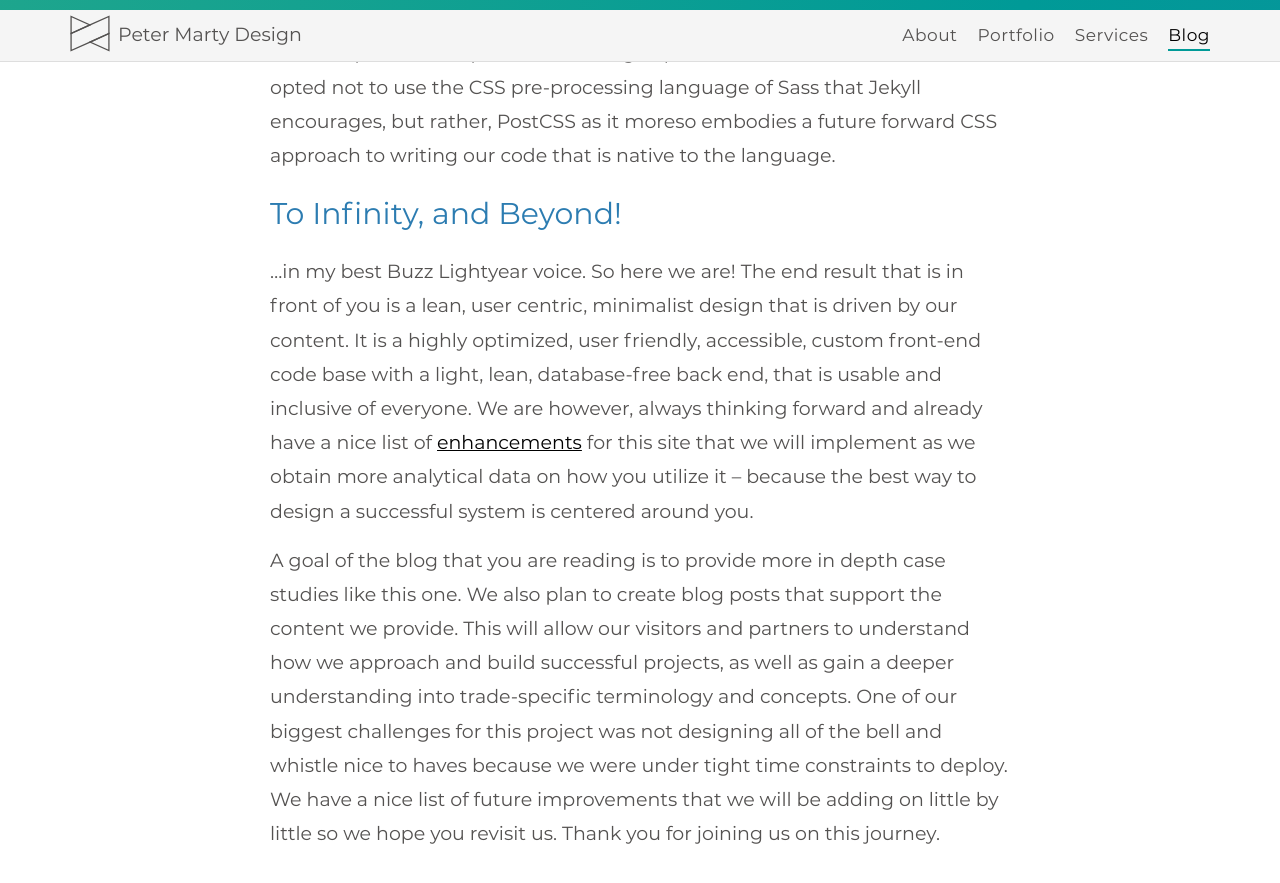
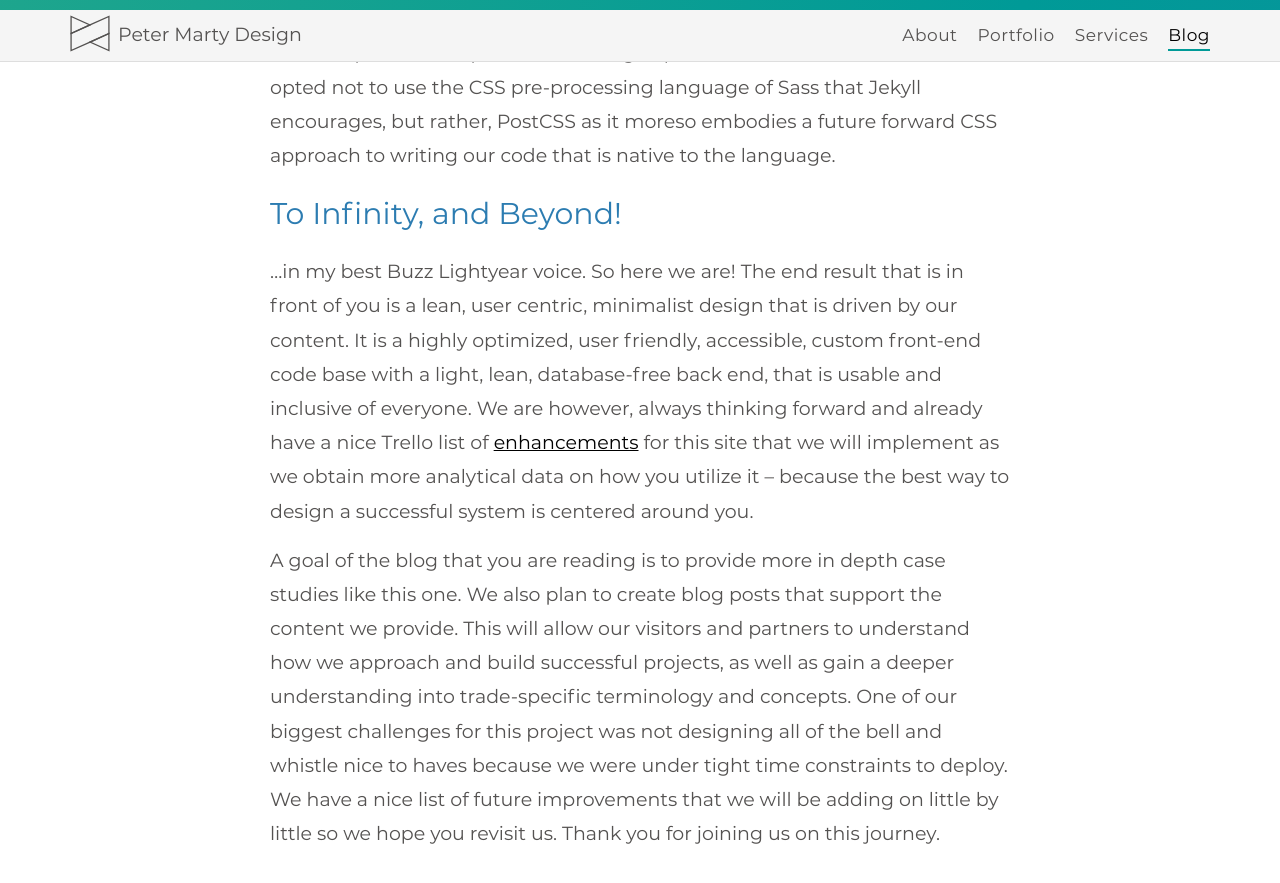
Before and after one commit to petermarty/petermarty.github.io, a Jekyll site: the page built from _posts/2018-08-23-peter-marty-design-case-study.html, in a window 1280 px wide and 900 px high, scrolled down 4615 px. Shown: the top 883 px of the window. Built offline with Jekyll 4.4.1, drawn with Linux system fonts in a browser that asks for light colours; some web fonts are replaced.

Commit message:
updates blog post link for enhancement task list

```diff
--- a/_posts/2018-08-23-peter-marty-design-case-study.html
+++ b/_posts/2018-08-23-peter-marty-design-case-study.html
@@ -72,7 +72,7 @@
 <div class="u-vr_x2">
     <h2 class="u-textPageHeadingH2 u-vr_x2">To Infinity, and Beyond&excl;</h2>
 
-    <p>&hellip;in my best Buzz Lightyear voice. So here we are&excl; The end result that is in front of you is a lean, user centric, minimalist design that is driven by our content. It is a highly optimized, user friendly, accessible, custom front&hyphen;end code base with a light, lean, database&hyphen;free back end, that is usable and inclusive of everyone. We are however, always thinking forward and already have a nice list of <a href="/future-improvements.md">enhancements</a> for this site that we will implement as we obtain more analytical data on how you utilize it – because the best way to design a successful system is centered around you.</p>
+    <p>&hellip;in my best Buzz Lightyear voice. So here we are&excl; The end result that is in front of you is a lean, user centric, minimalist design that is driven by our content. It is a highly optimized, user friendly, accessible, custom front&hyphen;end code base with a light, lean, database&hyphen;free back end, that is usable and inclusive of everyone. We are however, always thinking forward and already have a nice Trello list of <a href="https://trello.com/b/s6NO8sKO/peter-marty-design-maintenance">enhancements</a> for this site that we will implement as we obtain more analytical data on how you utilize it – because the best way to design a successful system is centered around you.</p>
 
     <p>A goal of the blog that you are reading is to provide more in depth case studies like this one. We also plan to create blog posts that support the content we provide. This will allow our visitors and partners to understand how we approach and build successful projects, as well as gain a deeper understanding into trade&hyphen;specific terminology and concepts. One of our biggest challenges for this project was not designing all of the bell and whistle nice to haves because we were under tight time constraints to deploy. We have a nice list of future improvements</a> that we will be adding on little by little so we hope you revisit us. Thank you for joining us on this journey.</p>
 </div>
```
